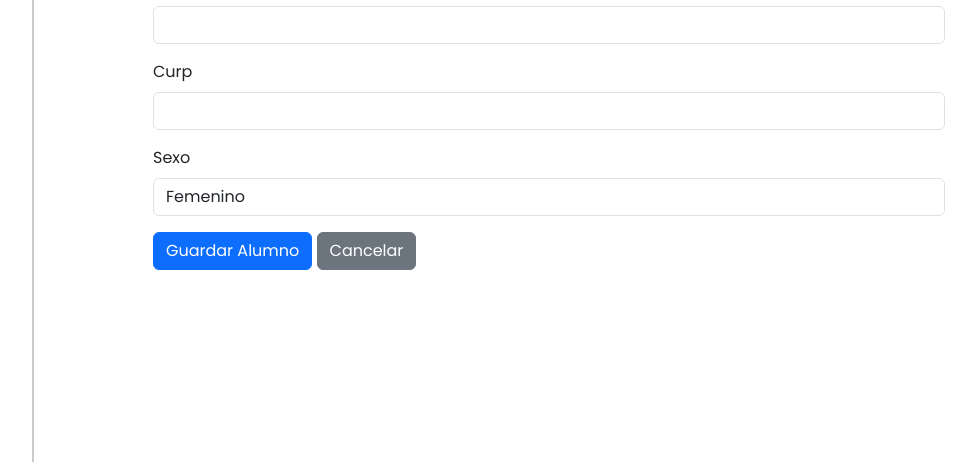
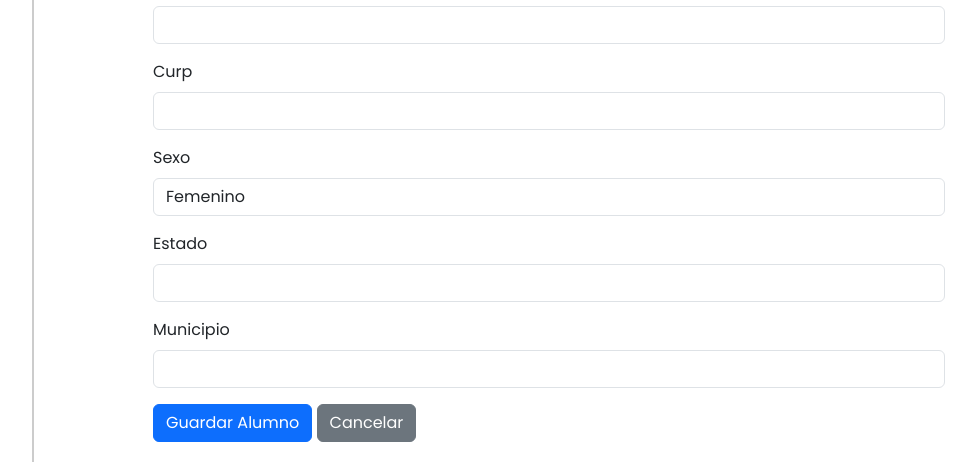
Before and after one commit to Luisasio/Entretodos2, a Django app: page /admin-dashboard/alumnos/agregar/ in a window 1280 px wide. Shown: the part 725-1187 px from the top of the page, without its empty margins (216-1192 px from the left). Run offline with Django 5.2, Linux system fonts and the light colour scheme; some libraries are stand-ins or nearby versions.

Commit message:
ultimos_añadidos_municipio_estado

```diff
--- a/administracion/models.py
+++ b/administracion/models.py
@@ -27,6 +27,9 @@ class Alumno(models.Model):
     sexo = models.CharField(max_length=250)
     token_recuperacion = models.CharField(max_length=64, blank=True, null=True)
     restriccion_libre = models.BooleanField(default=False, help_text="Permitir que el alumno se inscriba sin restricciones")
+    estado = models.CharField(max_length=100, blank=True, null=True)
+    municipio = models.CharField(max_length=100, blank=True, null=True)
+
 
 
     def __str__(self):
@@ -55,6 +58,8 @@ class Facilitador(models.Model):
     curp = models.CharField(max_length=18, unique=True)
     sexo = models.CharField(max_length=150)
     token_recuperacion = models.CharField(max_length=64, null=True, blank=True)
+    estado = models.CharField(max_length=100, blank=True, null=True)
+    municipio = models.CharField(max_length=100, blank=True, null=True)
 
     def __str__(self):
         return f"{self.nombres} {self.apellido_paterno} {self.apellido_materno}"
--- a/administracion/templates/administracion/alumnos.html
+++ b/administracion/templates/administracion/alumnos.html
@@ -90,6 +90,8 @@
               <p><strong>Correo:</strong> {{ alumno.correo }}</p>
               <p><strong>Teléfono:</strong> {{ alumno.telefono }}</p>
               <p><strong>Sexo:</strong> {{ alumno.sexo }}</p>
+              <p><strong>Estado:</strong> {{ alumno.estado }}</p>
+              <p><strong>Municipio:</strong> {{ alumno.municipio }}</p>
               <hr>
               <p><strong>Inscrito en:</strong></p>
               {% if alumno.inscripciones_activas %}
--- a/administracion/templates/administracion/editar_alumno.html
+++ b/administracion/templates/administracion/editar_alumno.html
@@ -4,8 +4,8 @@
 {% block title %}Editar Alumno{% endblock %}
 
 {% block content %}
-<div class="contenido-principal">
-  <h2>Editar Alumno</h2>
+<div class="contenido-principal-agregar">
+  <h4>Editar Alumno</h4>
   <p>Modifica los datos del alumno.</p>
 
   <form method="post">
--- a/administracion/templates/administracion/editar_facilitador.html
+++ b/administracion/templates/administracion/editar_facilitador.html
@@ -4,8 +4,8 @@
 {% block title %}Editar Facilitador{% endblock %}
 
 {% block content %}
-<div class="contenido-principal">
-  <h2>Editar Facilitador</h2>
+<div class="contenido-principal-agregar">
+  <h4>Editar Facilitador</h4>
   <p>Modifica los datos del facilitador.</p>
 
   <form method="post">
--- a/entretodos/settings.py
+++ b/entretodos/settings.py
@@ -84,7 +84,7 @@ DATABASES = {
         'ENGINE': 'django.db.backends.postgresql',
         'NAME': 'entre_todos',
         'USER' : 'postgres',
-        'PASSWORD' : 'marco123',
+        'PASSWORD' : 'lu15',
         'HOST' : 'localhost',
         'PORT' : '5432',
     }
--- a/inicio/forms.py
+++ b/inicio/forms.py
@@ -19,7 +19,7 @@ class RegistroAlumnoForm(forms.ModelForm):
         model = Alumno
         fields = [
             'nombres', 'apellido_paterno', 'apellido_materno', 'correo',
-            'contrasena', 'telefono', 'clave', 'curp', 'sexo'
+            'contrasena', 'telefono', 'clave', 'curp', 'sexo', 'estado', 'municipio'
         ]
         labels = {
             'clave': 'CCT (clave de trabajo)',
@@ -60,10 +60,15 @@ class EditarAlumnoForm(forms.ModelForm):
         model = Alumno
         fields = [
             'nombres', 'apellido_paterno', 'apellido_materno', 'correo',
-            'telefono', 'clave', 'curp', 'sexo'
+            'telefono', 'clave', 'curp', 'sexo', 'estado', 'municipio'
         ]
+        labels = {
+            'clave': 'CCT (clave de trabajo)',
+        }
 
 
+
+# registro del facilitador
 class RegistroFacilitadorForm(forms.ModelForm):
     contrasena = forms.CharField(widget=forms.PasswordInput, label="Contraseña")
     SEXO_CHOICES = [
@@ -77,7 +82,7 @@ class RegistroFacilitadorForm(forms.ModelForm):
         model = Facilitador
         fields = [
             'nombres', 'apellido_paterno', 'apellido_materno', 'correo',
-            'contrasena', 'telefono', 'clave', 'curp', 'sexo'
+            'contrasena', 'telefono', 'clave', 'curp', 'sexo', 'estado', 'municipio'
         ]
         labels = {
             'clave': 'CCT (clave de trabajo)',
@@ -115,5 +120,8 @@ class EditarFacilitadorForm(forms.ModelForm):
         model = Facilitador
         fields = [
             'nombres', 'apellido_paterno', 'apellido_materno', 'correo',
-            'telefono', 'clave', 'curp', 'sexo'
+            'telefono', 'clave', 'curp', 'sexo', 'estado', 'municipio'
         ]
+        labels = {
+            'clave': 'CCT (clave de trabajo)',
+        }
```
Also changed, not shown: administracion/migrations/0031_alumno_estado_alumno_municipio_facilitador_estado_and_more.py (added).
